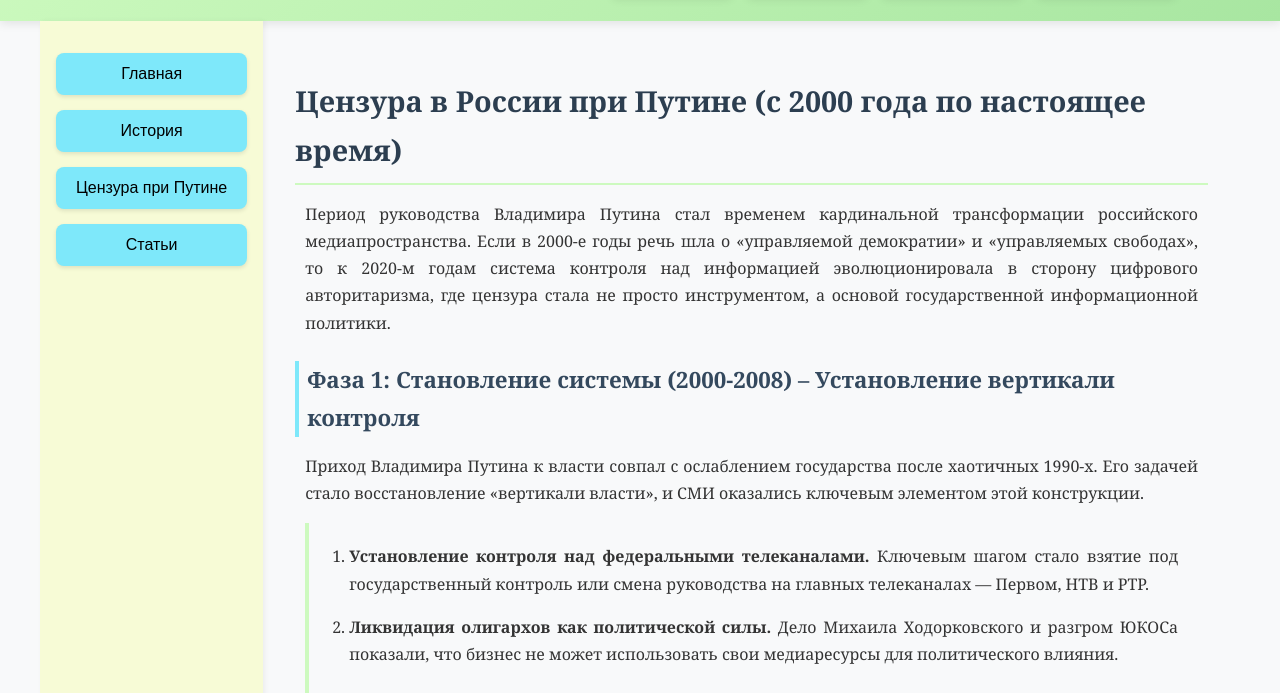
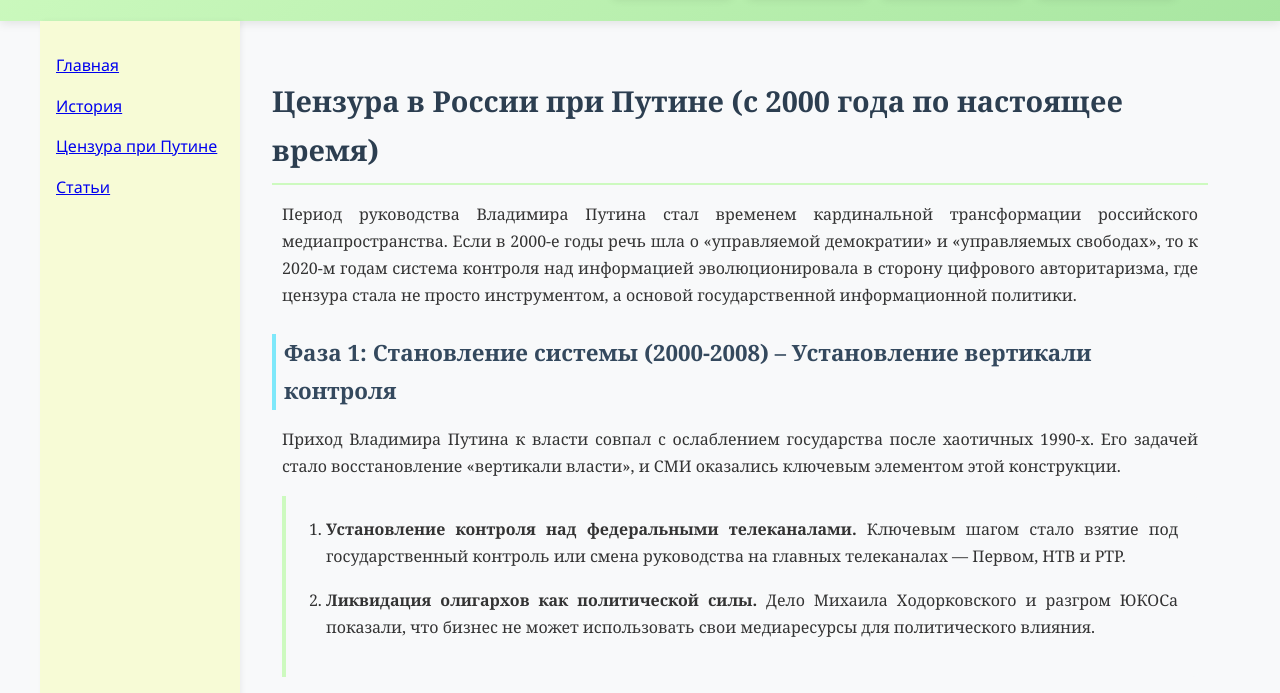
Before and after one commit to pavlushatkachev-max/istoriya-cenzuri-v-rossii, a plain HTML site: page putin.html in a window 1280 px wide. Shown: the part 107-800 px from the top of the page. Drawn offline with nearby package versions, Linux system fonts and the light colour scheme.

Commit message:
putin.html

```diff
--- a/putin.html
+++ b/putin.html
@@ -25,10 +25,10 @@
 
     <main class="main-container">
         <nav class="sidebar-nav">
-            <button><a href="index.html">Главная</a></button>
-            <button><a href="history.html">История</a></button>
-            <button><a href="putin.html">Цензура при Путине</a></button>
-            <button><a href="articles.html">Статьи</a></button>
+            <a href="index.html" class="button">Главная</a>
+            <a href="history.html" class="button">История</a>
+            <a href="putin.html" class="button">Цензура при Путине</a>
+            <a href="articles.html" class="button">Статьи</a>
         </nav>
 
         <div class="content">
```
